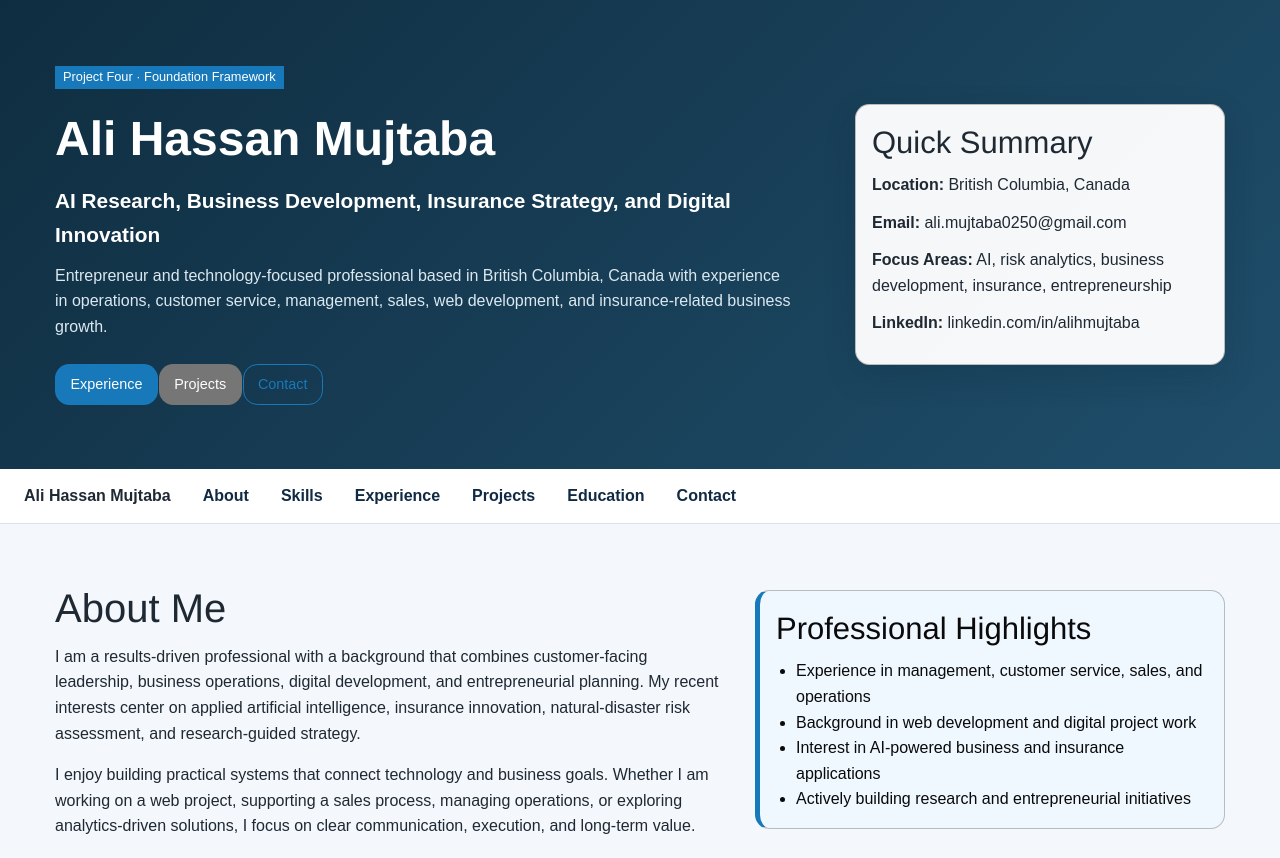
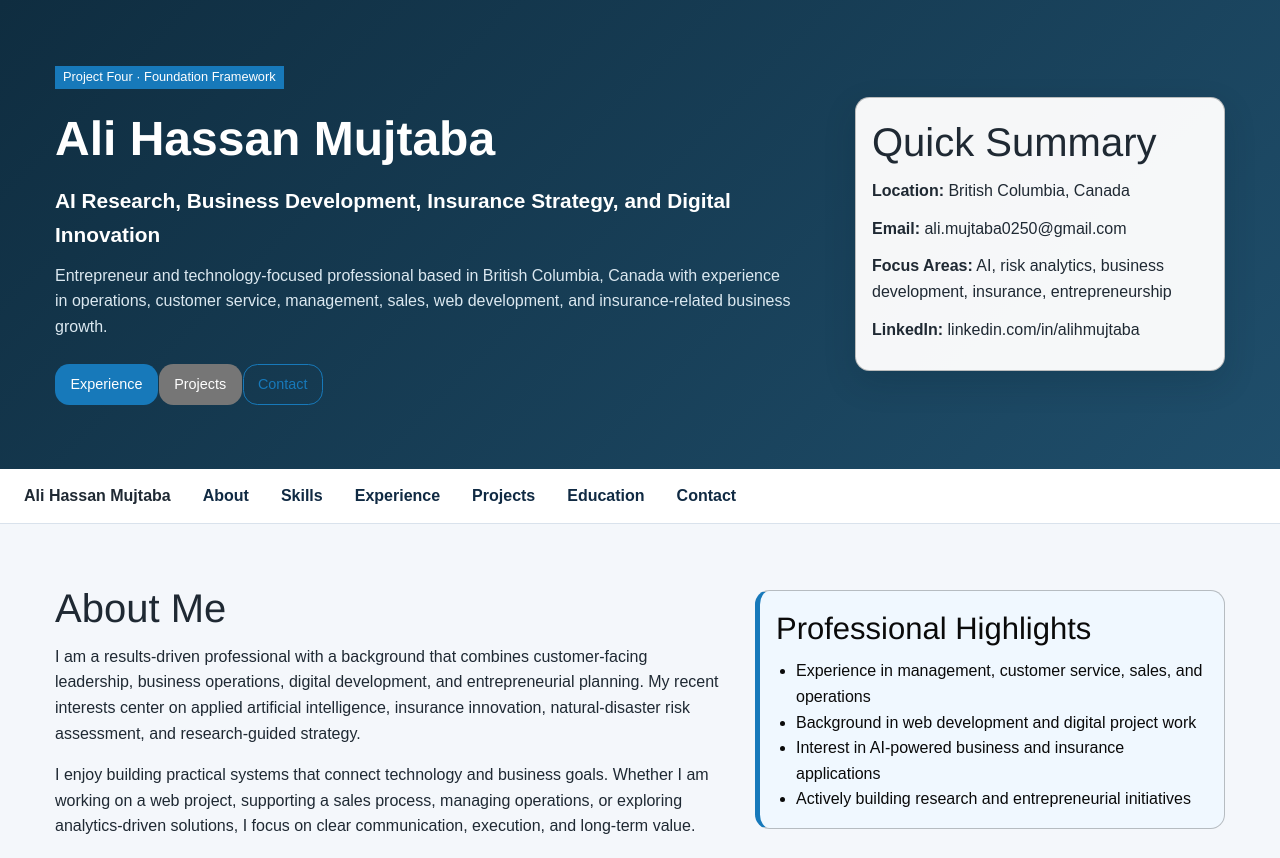
Before and after one commit to alimujtababachelors-design/project4, a plain HTML site: page index.html in a window 1280 px wide. Shown: the top 858 px of the page. Drawn offline with nearby package versions, Linux system fonts and the light colour scheme.

Commit message:
Change heading from h3 to h2 for Quick Summary

```diff
--- a/index.html
+++ b/index.html
@@ -28,7 +28,7 @@
         </div>
         <div class="cell large-4">
           <div class="callout profile-card">
-            <h3>Quick Summary</h3>
+            <h2>Quick Summary</h2>
             <ul class="no-bullet profile-list">
               <li><strong>Location:</strong> British Columbia, Canada</li>
               <li><strong>Email:</strong> ali.mujtaba0250@gmail.com</li>
```
